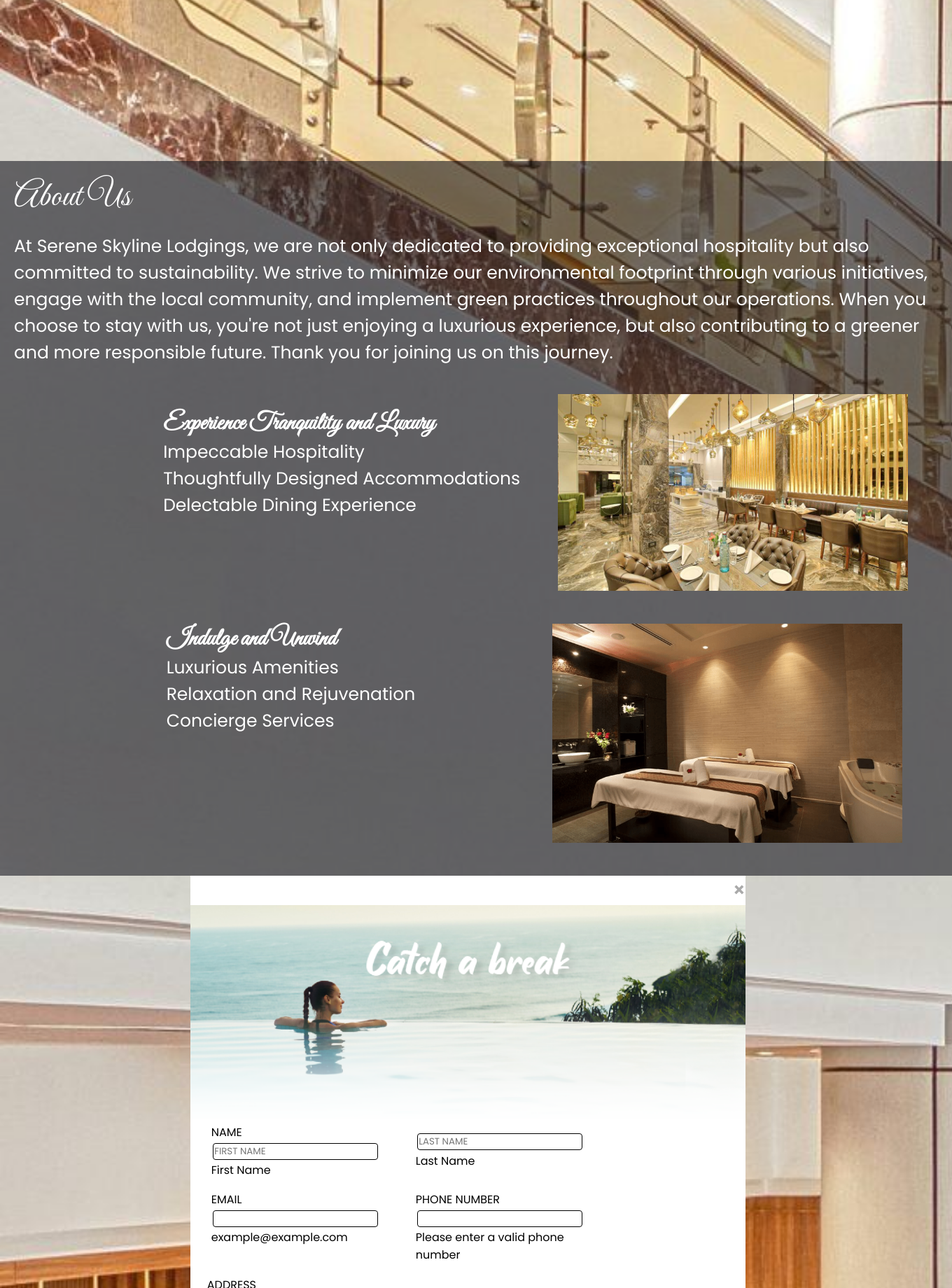
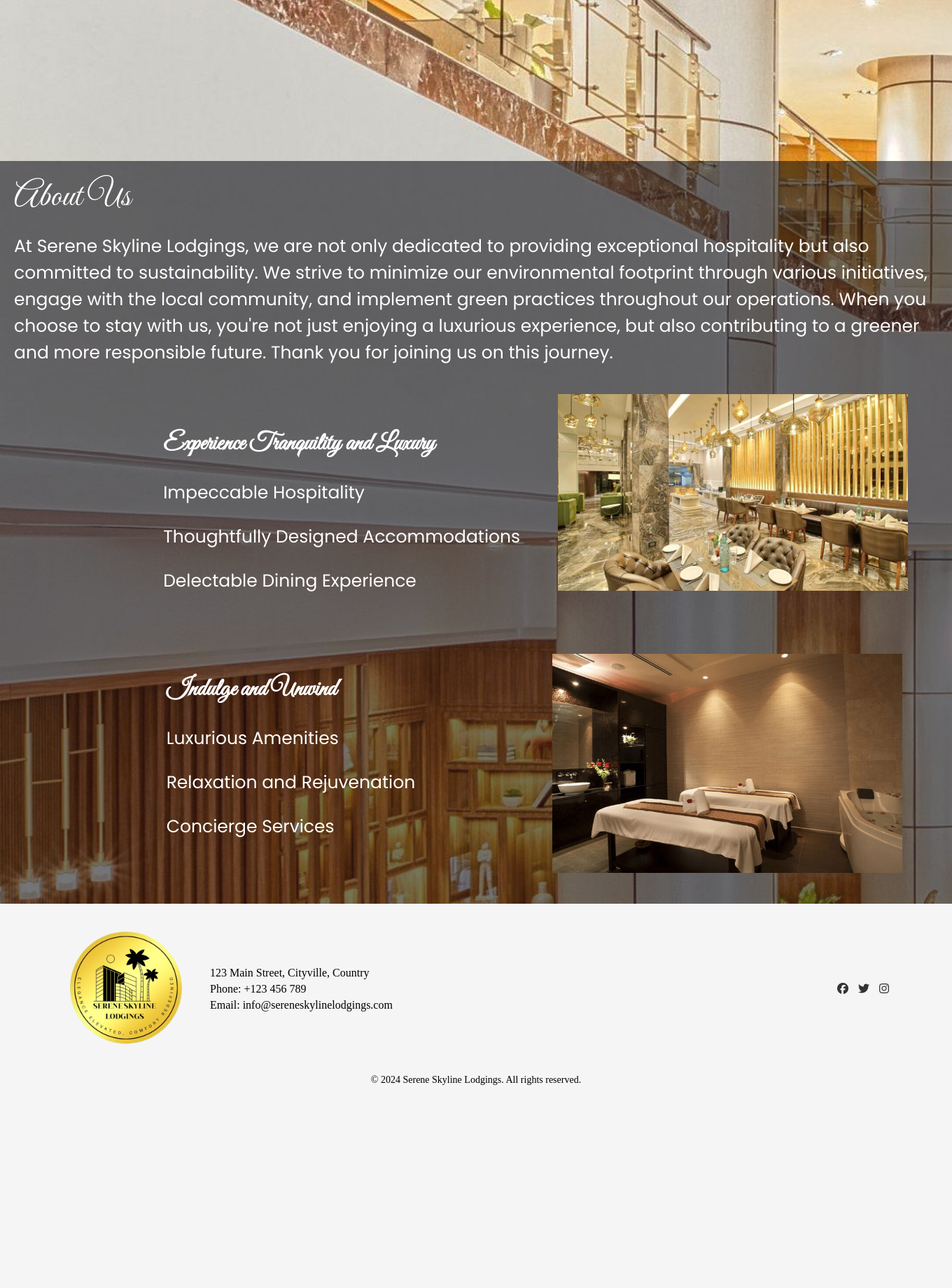
Before and after one commit to KylaKurstienAquino/my_flask_project, a Flask app: template templates/elechome.html in a window 1360 px wide; the page is wider, and only the part inside the window is pictured. Shown: the part 760-2600 px from the top of that part at 70% size. After the commit the page ends 2310 px from the top of that part, so only its background shows below. Run offline with Flask 3, Linux system fonts and the light colour scheme; the template is opened without the code that fills it, so the values that code supplies are empty; some libraries are stand-ins or nearby versions.

Commit message:
still trying

```diff
--- a/static/css/elechome.css
+++ b/static/css/elechome.css
@@ -272,15 +272,9 @@
     margin-left: 2%;
  }
 
- * {
-    padding: 0%;
-    margin: 0%;
-    font-family: 'Poppins';
- }
-
  .main {
-    position: relative;
-    display: flex;
+    display: none;
+    position: absolute;
     width: calc(100% / 12 * 7);
     justify-content: center;
     align-items: center;
@@ -291,6 +285,10 @@
     background-color: white;
  }
 
+ .form2 {
+    margin-left: 5%;
+ }
+
 .closebtn {
     color: #aaa;
     font-size: 28px;
@@ -298,6 +296,7 @@
     position: relative;
     float: right;
     cursor: pointer;
+    margin-right: 4%;
 }
 
 .closebtn:hover {
--- a/static/js/SSLform.js
+++ b/static/js/SSLform.js
@@ -3,12 +3,12 @@
 
     function openBook() {
         main.style.display = 'flex';
-        fullform.classList.add('modal-open');
+        fullform.classList.add('main-open');
     }
 
     function closeBook() {
         main.style.display = 'none';
-        fullform.classList.remove('modal-open');
+        fullform.classList.remove('main-open');
     }
 
     document.querySelector('.book').addEventListener('click', openBook);
--- a/templates/elechome.html
+++ b/templates/elechome.html
@@ -65,10 +65,11 @@
 
     <div class="main" id="bookform">
       <div class="bookform2">
-        <div class="closebtn" onclick="closebook()">&times;</div>
-	        <div class="fullformpic"><img src="/static/img/wdf.png" alt="formpic" width="100%" height="70%"></div>
+        <span class="closebtn" onclick="closebook()">&times;</span>
+	        <div class="fullformpic"><img src="/static/img/wdf.png" alt="formpic" width="100%" height="80%"></div>
 
-            <form name="sslf" method="POST"  style="width:75%; height:10  0vh;">
+            <form name="sslf" method="POST"  style="width:100%; height:135vh;">
+              <div class="form2">
                 <div class="name">
 
                   <div class="namefirst">
@@ -169,10 +170,12 @@
 
                     <button class="reg">Register</button>
 
+              </div>
+
             </form>
       </div>
     </div>
-    <script src="/static/js/SSLform.js"></script>
+    <script src="\static\js\SSLform.js"></script>
 
     <footer>
       <div class="footer-content">
```
Lines whose indentation alone changed are shown as unchanged.
